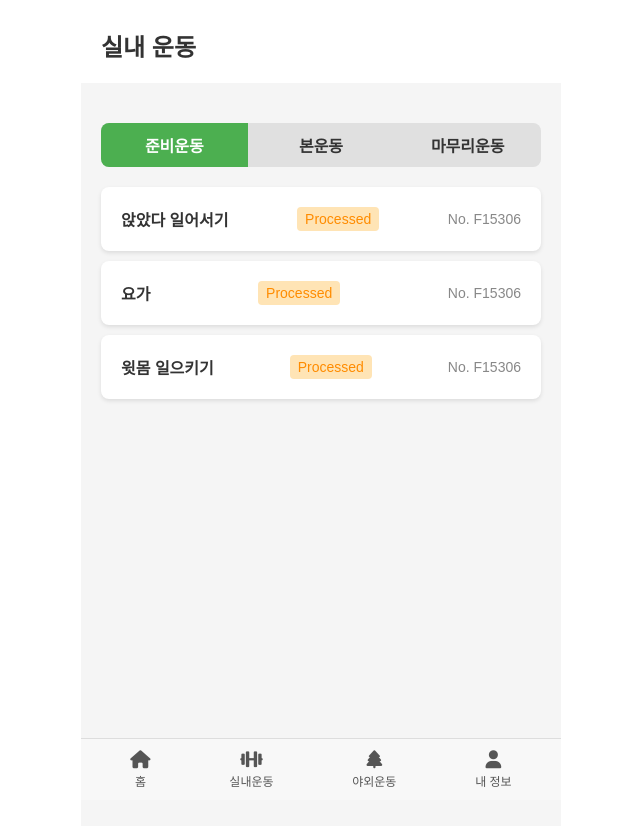
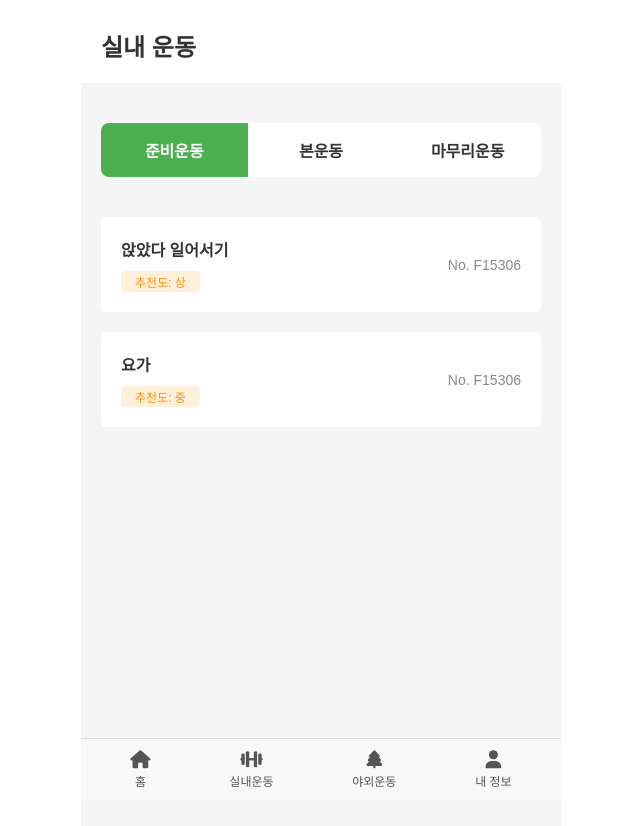
Before and after one commit to FitAble-Org/fitable-frontend, a Vue app: page /indoor-exercise in a window 1280 px wide. Shown: the top 826 px of the page, without its empty margins (319-959 px from the left). Built offline with nearby package versions, Linux system fonts and the light colour scheme.

Commit message:
feat: 실내 운동 페이지 디자인 변경

```diff
--- a/src/components/IndoorExercise.vue
+++ b/src/components/IndoorExercise.vue
@@ -1,4 +1,3 @@
-<!-- IndoorExercise.vue -->
 <template>
   <div class="indoor-exercise-container">
     <div class="exercise-tabs">
@@ -8,8 +7,10 @@
     </div>
     <div class="exercise-list">
       <div v-for="(exercise, index) in filteredExercises" :key="index" class="exercise-item">
+        <div>
           <div class="exercise-name">{{ exercise.name }}</div>
-          <div class="exercise-status">Processed</div>
+          <div class="exercise-recommendation">추천도: {{ exercise.recommendation }}</div>
+        </div>
         <div class="exercise-id">No. {{ exercise.id }}</div>
       </div>
     </div>
@@ -20,9 +21,9 @@
 import { ref, computed } from 'vue';
 
 const exercises = ref([
-    { id: 'F15306', name: '앉았다 일어서기', type: '준비운동' },
-    { id: 'F15306', name: '요가', type: '준비운동' },
-    { id: 'F15306', name: '윗몸 일으키기', type: '준비운동' },
+  { id: 'F15306', name: '앉았다 일어서기', type: '준비운동', recommendation: '상' },
+  { id: 'F15306', name: '요가', type: '준비운동', recommendation: '중' },
+  { id: 'F15306', name: '윗몸 일으키기', type: '본운동', recommendation: '하' },
 ]);
 
 const selectedTab = ref('준비운동');
@@ -47,38 +48,20 @@
   box-sizing: border-box;
 }
 
-  .header-container {
-    background-color: #ffffff;
-    padding: 20px;
-    width: 100%;
-    box-sizing: border-box;
-    position: sticky;
-    top: 0;
-    z-index: 1000;
-  }
-
-  h1 {
-    font-size: 24px;
-    font-weight: bold;
-    color: #333;
-    margin: 0;
-    font-family: 'Helvetica Neue', Arial, sans-serif;
-  }
-
 .exercise-tabs {
   display: flex;
   justify-content: space-around;
   margin: 20px 0;
-    background-color: #e0e0e0;
+  background-color: #ffffff; /* 탭 배경색을 흰색으로 설정 */
   border-radius: 8px;
   overflow: hidden;
 }
 
 .exercise-tabs button {
   flex: 1;
-    padding: 10px;
+  padding: 15px;
   border: none;
-    background: none;
+  background-color: #ffffff; /* 선택되지 않은 탭의 배경색을 흰색으로 설정 */
   font-size: 16px;
   font-weight: bold;
   cursor: pointer;
@@ -86,37 +69,40 @@
 }
 
 .exercise-tabs .active {
-    background-color: #4caf50;
+  background-color: #4caf50; /* 선택된 탭의 배경색 */
   color: #ffffff;
 }
 
 .exercise-list {
-    margin-top: 20px;
+  margin-top: 40px;
 }
 
 .exercise-item {
   background-color: #ffffff;
-    border-radius: 8px;
+  border-radius: 5px;
   padding: 20px;
-    margin-bottom: 10px;
+  margin-bottom: 20px;
   display: flex;
   justify-content: space-between;
   align-items: center;
-    box-shadow: 0 2px 4px rgba(0, 0, 0, 0.1);
 }
 
 .exercise-name {
   font-size: 16px;
   font-weight: bold;
+  margin-bottom: 10px;
   color: #333;
 }
 
-  .exercise-status {
-    background-color: #ffe4b5;
+.exercise-recommendation {
+  background-color: #fff0d9; /* 연한 주황색 */
   color: #ff8c00;
-    padding: 4px 8px;
+  padding: 2px;
   border-radius: 4px;
-    font-size: 14px;
+  font-size: 12px;
+  width: 75px; /* 고정 너비 설정 */
+  text-align: center; /* 텍스트 중앙 정렬 */
+  margin-top: 4px;
 }
 
 .exercise-id {
```
Lines whose indentation alone changed are shown as unchanged.
